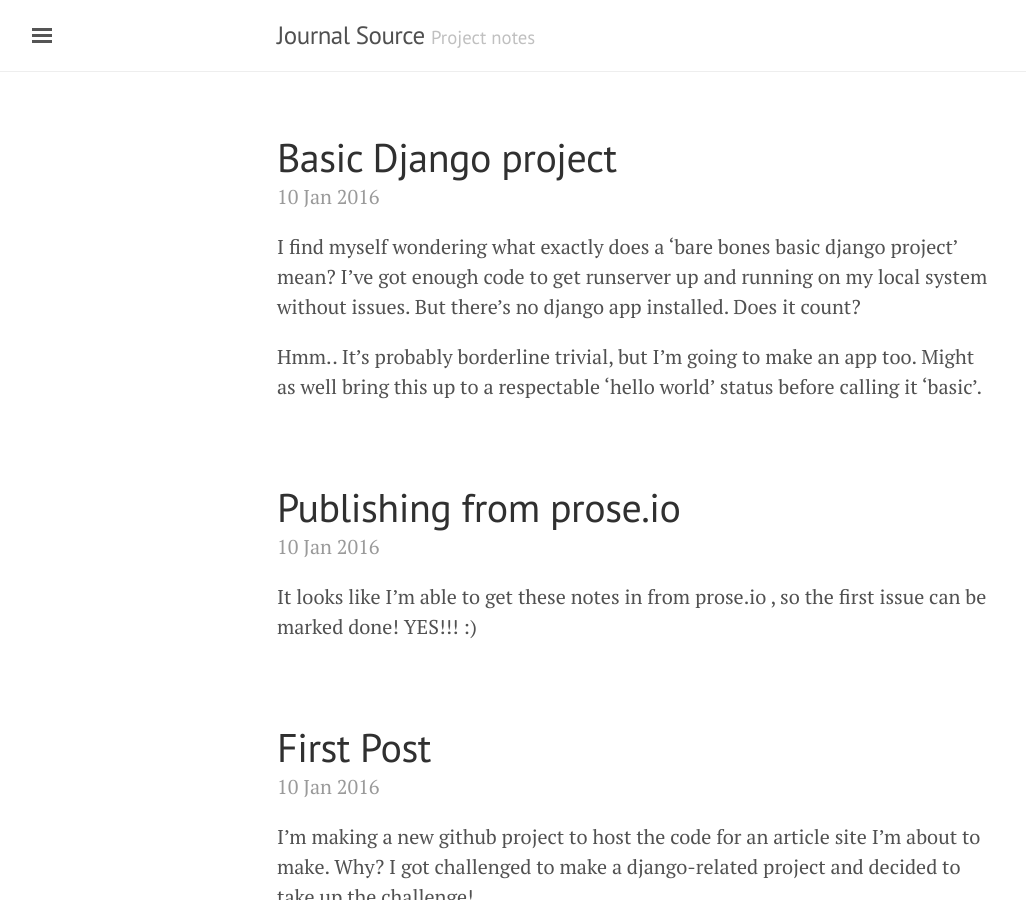
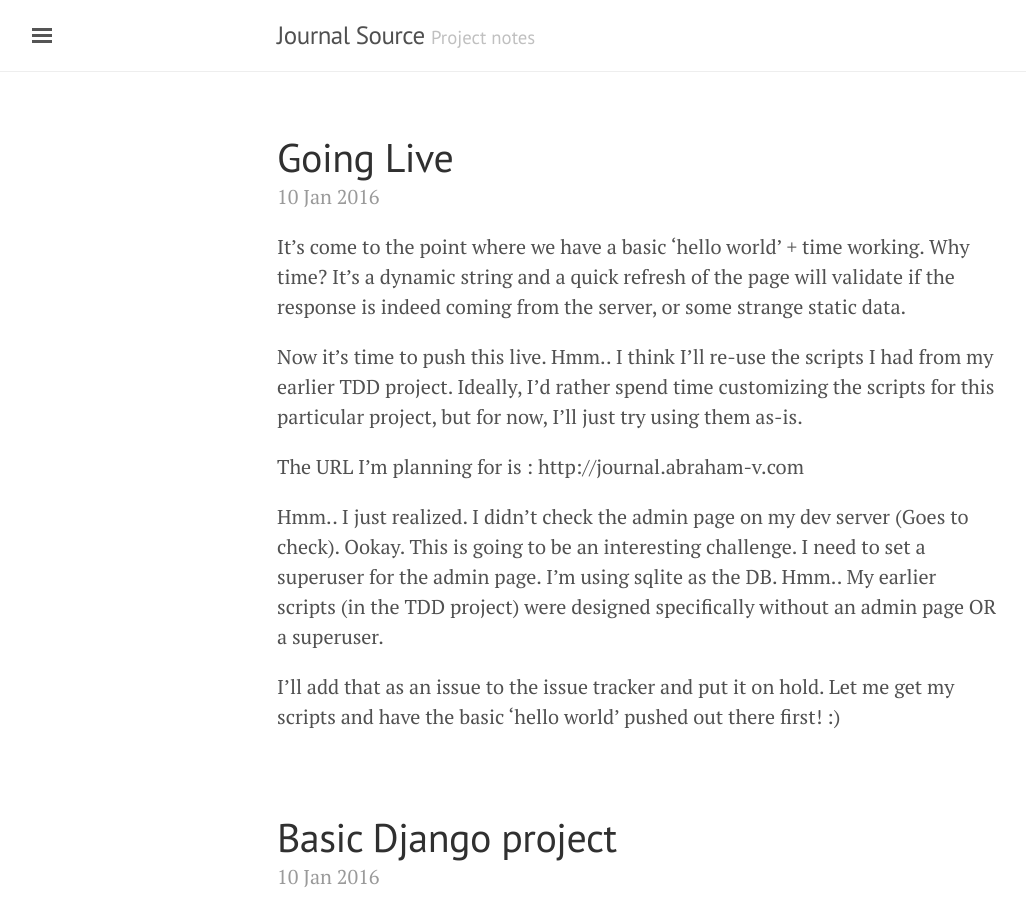
Before and after one commit to abrahamvarricatt/journal, a Jekyll site: the page built from index.html, in a window 1280 px wide and 900 px high. Shown: the whole window, without its empty margins (3-1029 px from the left). Built offline with Jekyll 4.4.1, drawn with Linux system fonts in a browser that asks for light colours; the list of posts is cut into pages by our own code.

Commit message:
Updated 2016-01-10-004_goinglive.md

```diff
--- a/_posts/2016-01-10-004_goinglive.md
+++ b/_posts/2016-01-10-004_goinglive.md
@@ -1,9 +1,15 @@
 ---
-published: false
+published: true
 layout: post
 title: Going Live
 ---
 
-## A New Post
+It's come to the point where we have a basic 'hello world' + time working. Why time? It's a dynamic string and a quick refresh of the page will validate if the response is indeed coming from the server, or some strange static data.
 
-Enter text in [Markdown](http://daringfireball.net/projects/markdown/). Use the toolbar above, or click the **?** button for formatting help.
+Now it's time to push this live. Hmm.. I think I'll re-use the scripts I had from my earlier TDD project. Ideally, I'd rather spend time customizing the scripts for this particular project, but for now, I'll just try using them as-is.
+
+The URL I'm planning for is : http://journal.abraham-v.com
+
+Hmm.. I just realized. I didn't check the admin page on my dev server (Goes to check). Ookay. This is going to be an interesting challenge. I need to set a superuser for the admin page. I'm using sqlite as the DB. Hmm.. My earlier scripts (in the TDD project) were designed specifically without an admin page OR a superuser.
+
+I'll add that as an issue to the issue tracker and put it on hold. Let me get my scripts and have the basic 'hello world' pushed out there first! :)
```
